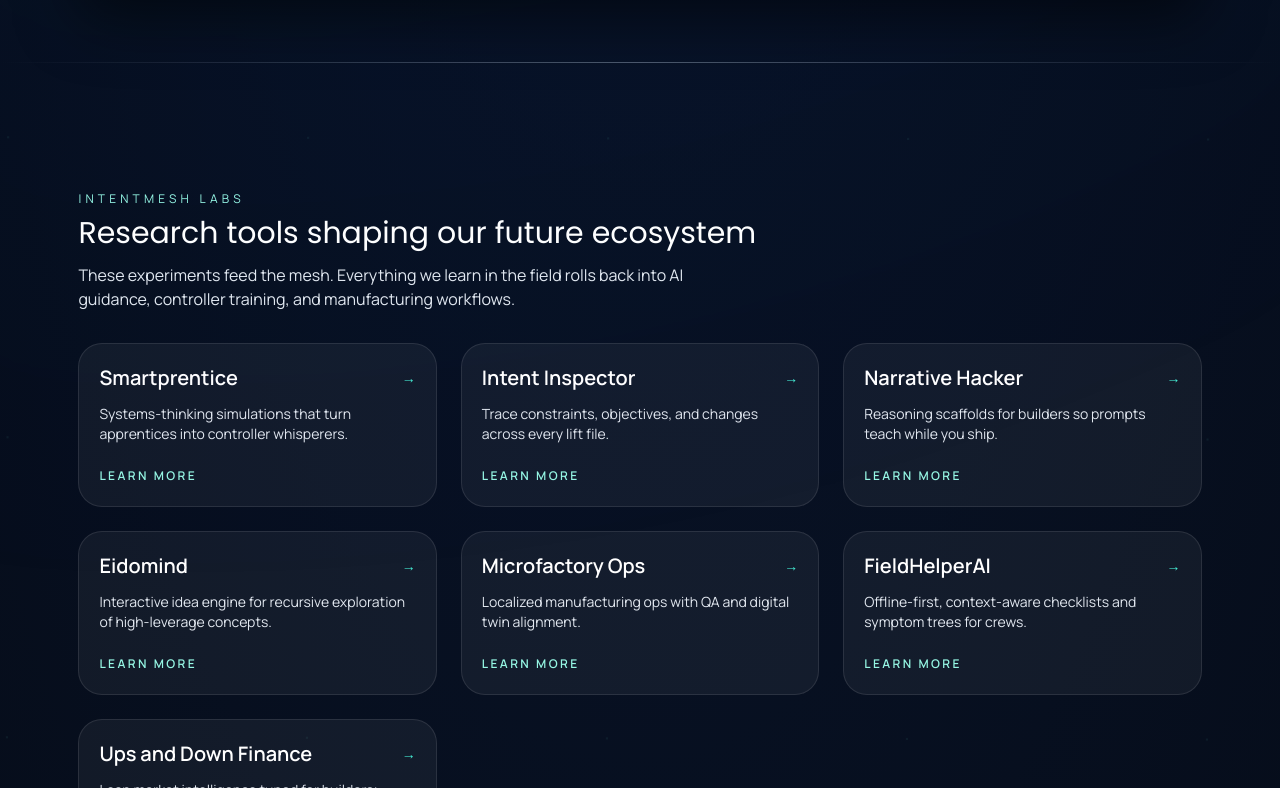
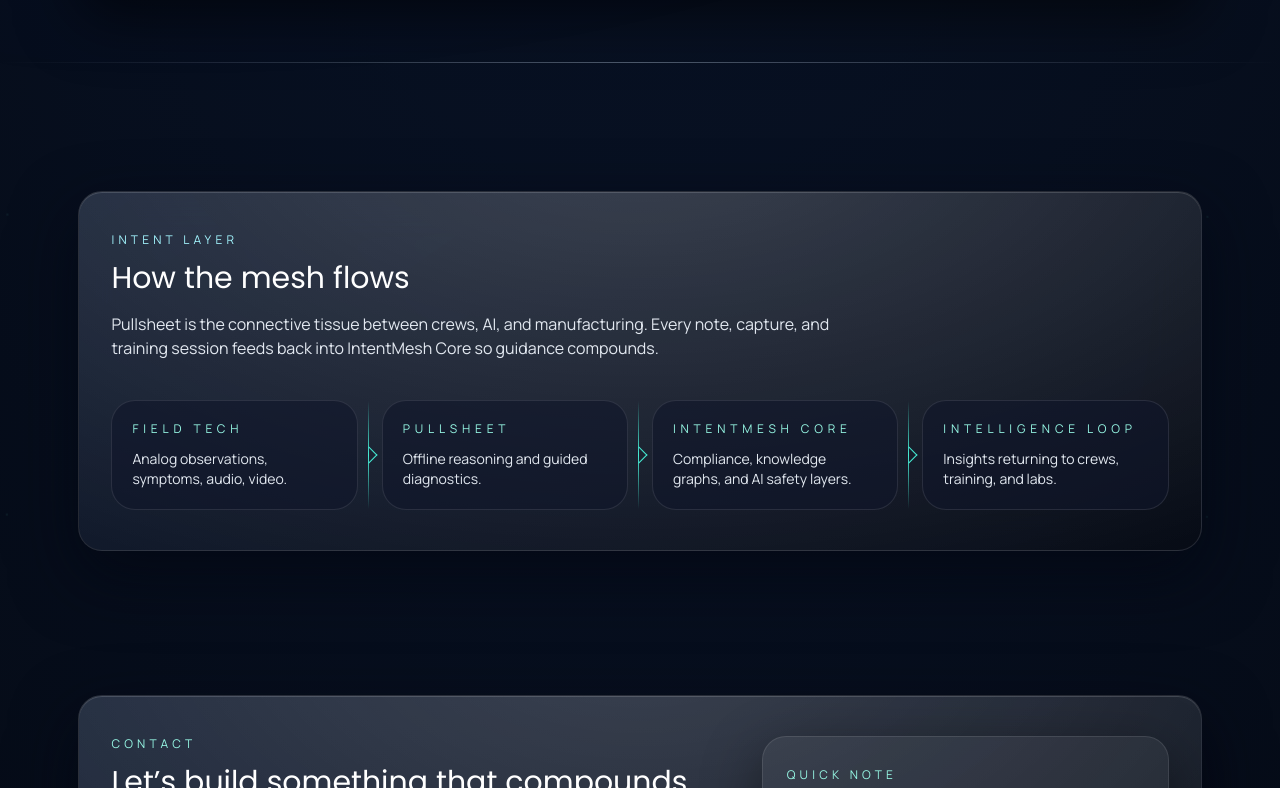
Before and after one commit to joshuaworth/intentmesh-site, a Next.js app: page / in a window 1280 px wide. Shown: the part 2552-3340 px from the top of the page. Built offline with nearby package versions, Linux system fonts and the light colour scheme.

Commit message:
Hide labs section from homepage

```diff
--- a/src/app/page.tsx
+++ b/src/app/page.tsx
@@ -2,7 +2,6 @@ import { Header } from "@/components/marketing/Header";
 import { Hero } from "@/components/marketing/Hero";
 import { PullsheetSpotlight } from "@/components/marketing/PullsheetSpotlight";
 import { CredibilityStrip } from "@/components/marketing/CredibilityStrip";
-import { LabsGrid } from "@/components/marketing/LabsGrid";
 import { IntentLayerDiagram } from "@/components/marketing/IntentLayerDiagram";
 import { ContactSection } from "@/components/marketing/ContactSection";
 import { Footer } from "@/components/marketing/Footer";
@@ -18,7 +17,6 @@ export default function Home() {
         <PullsheetSpotlight />
         <CredibilityStrip />
         <div className="mesh-divider" aria-hidden="true" />
-        <LabsGrid />
         <IntentLayerDiagram />
         <ContactSection />
       </main>
```
